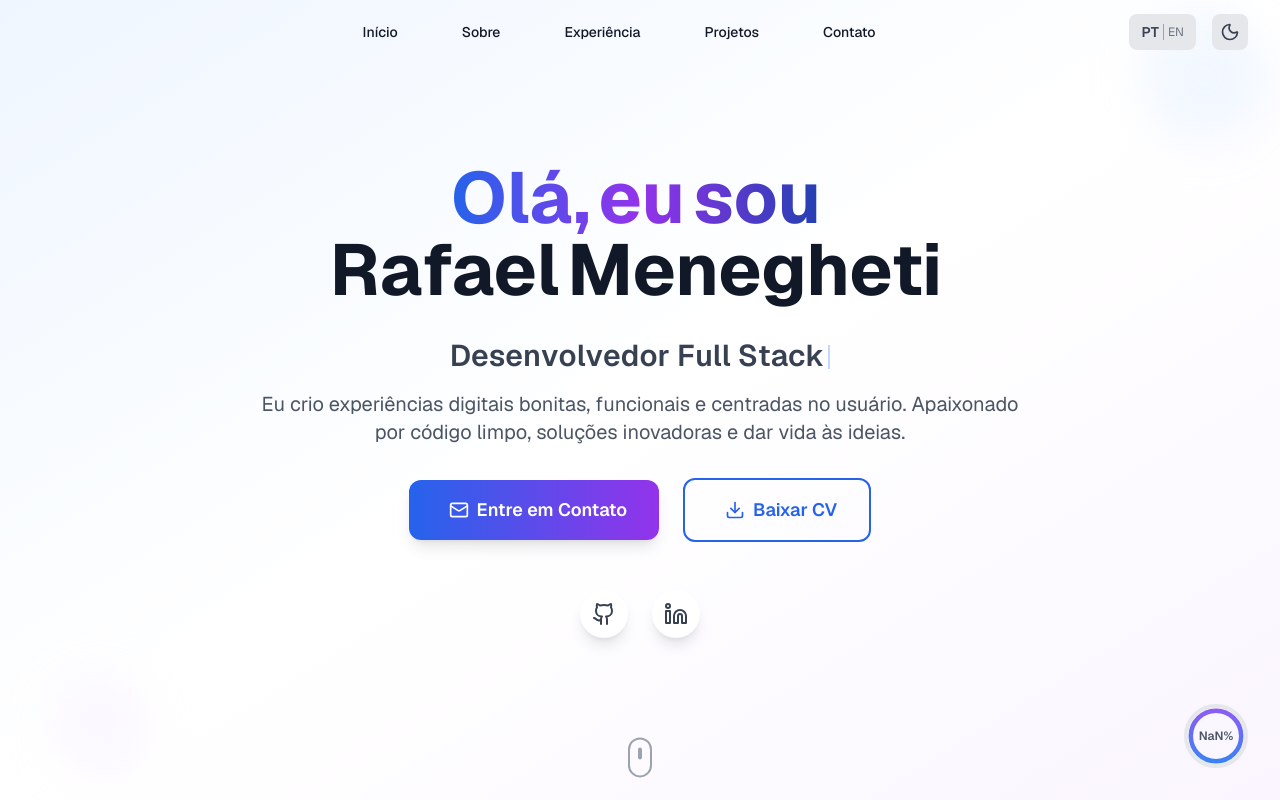
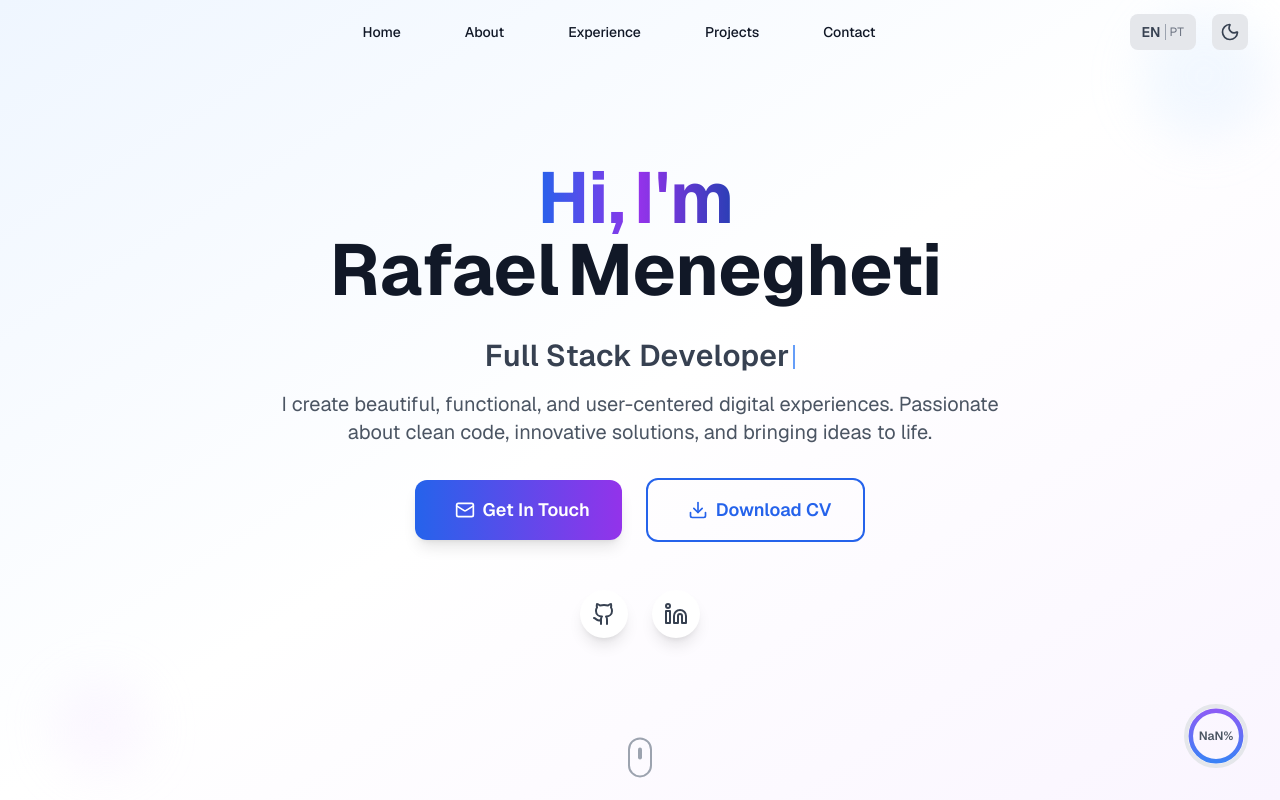
Before and after one commit to rafamenegheti/portfolio, a Next.js app: page / in a window 1280 px wide. Shown: the top 800 px of the page. Built offline with nearby package versions, Linux system fonts and the light colour scheme.

Commit message:
chore: changing main lenguage to english

```diff
--- a/src/app/layout.tsx
+++ b/src/app/layout.tsx
@@ -19,9 +19,9 @@ const geistMono = Geist_Mono({
 });
 
 export const metadata: Metadata = {
-  title: "Portfólio - Rafael Menegheti",
+  title: "Portfolio - Rafael Menegheti",
   description:
-    "Portfólio pessoal apresentando projetos e habilidades de desenvolvimento full-stack.",
+    "Personal portfolio showcasing full-stack development projects and skills.",
 };
 
 export default function RootLayout({
@@ -30,7 +30,7 @@ export default function RootLayout({
   children: React.ReactNode;
 }>) {
   return (
-    <html lang="pt" suppressHydrationWarning>
+    <html lang="en" suppressHydrationWarning>
       <head>
         <script
           dangerouslySetInnerHTML={{
--- a/src/contexts/LanguageContext.tsx
+++ b/src/contexts/LanguageContext.tsx
@@ -261,7 +261,7 @@ const translations = {
 export const LanguageProvider: React.FC<LanguageProviderProps> = ({
   children,
 }) => {
-  const [language, setLanguage] = useState<Language>("pt");
+  const [language, setLanguage] = useState<Language>("en");
 
   useEffect(() => {
     const savedLanguage = localStorage.getItem("language") as Language;
```
